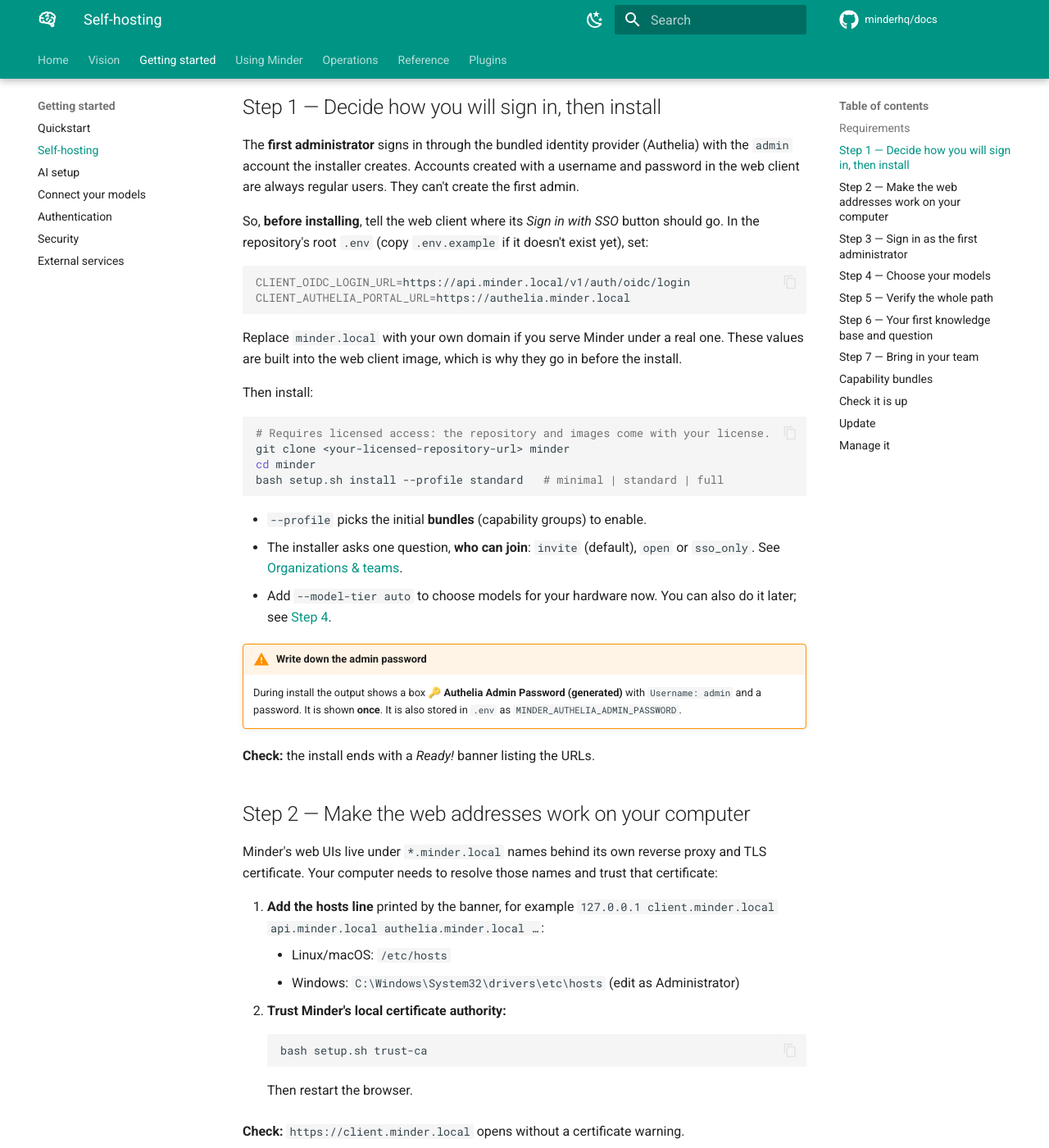
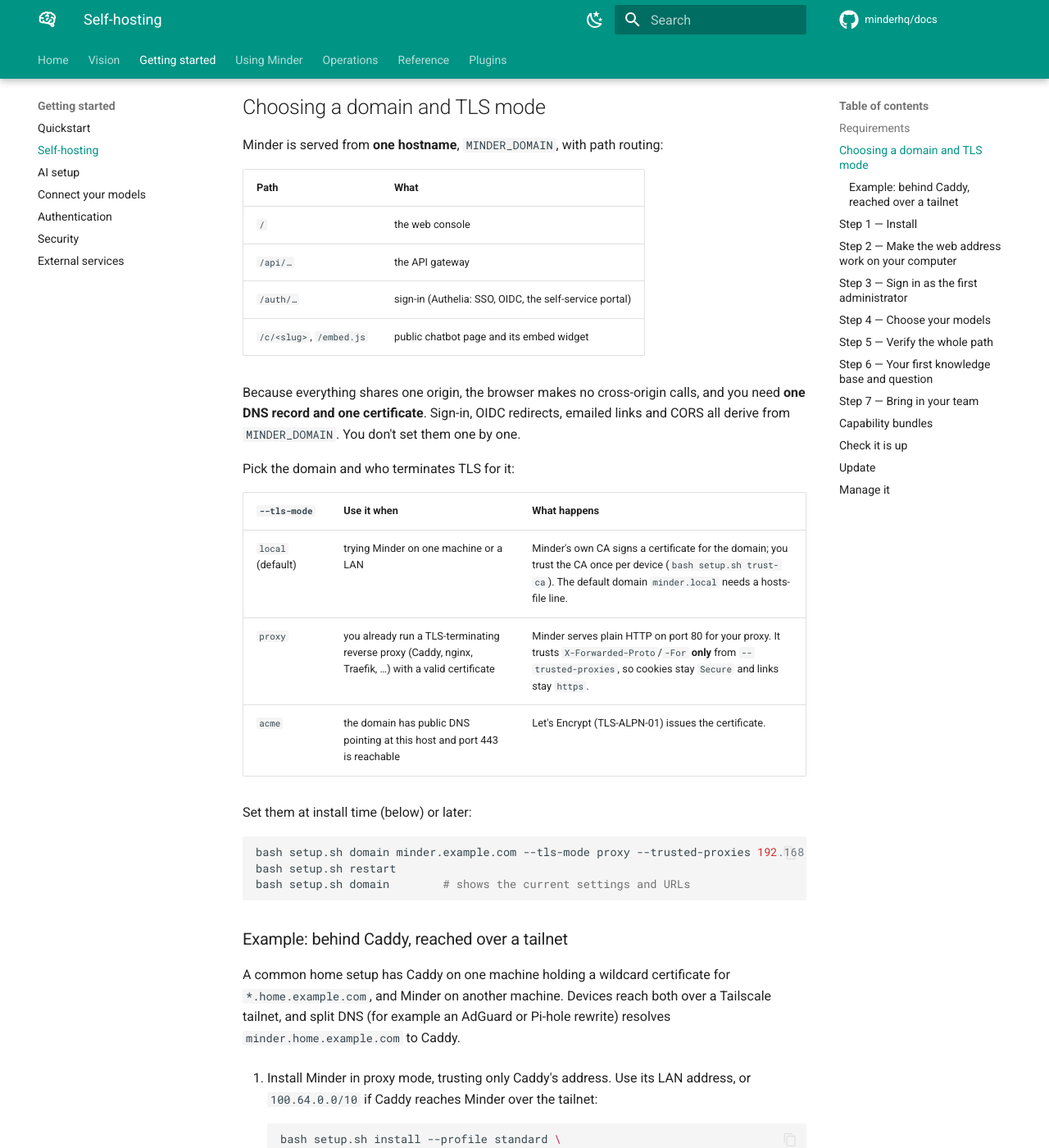
Before and after one commit to minderhq/docs, an MkDocs documentation site: the page built from docs/self-hosting.md, in a window 1280 px wide and 1400 px high, scrolled down 867 px. Shown: the whole window at 82% size. Built offline with MkDocs 1.6.1 and Material for MkDocs 9.7.7, drawn with Linux system fonts in a browser that asks for light colours; comment, search, counter and statistics services are not loaded; some of the changed text lies outside the part shown.

Commit message:
docs(self-hosting): choosing a domain and TLS mode; one-hostname upgrade note
Minder is served from one hostname (MINDER_DOMAIN) with path routing:
/ console, /api gateway, /auth sign-in, /c/<slug> and /embed.js public
chat. The install guide gains a "Choosing a domain and TLS mode" section
(local, proxy, acme) with a generic Caddy + tailnet split-DNS example,
the install steps drop the hand-set client SSO URLs and the
client.minder.local addresses, and Upgrading gets the migration note.

Co-Authored-By: Claude Opus 5.5 <noreply@anthropic.com>

````diff
--- a/docs/self-hosting.md
+++ b/docs/self-hosting.md
@@ -33,33 +33,86 @@ the steps in sequence; each one ends with a check.
 
     Run `wsl --shutdown` once afterwards for it to take effect.
 
-## Step 1 — Decide how you will sign in, then install
+## Choosing a domain and TLS mode
+
+Minder is served from **one hostname**, `MINDER_DOMAIN`, with path routing:
+
+| Path | What |
+|---|---|
+| `/` | the web console |
+| `/api/…` | the API gateway |
+| `/auth/…` | sign-in (Authelia: SSO, OIDC, the self-service portal) |
+| `/c/<slug>`, `/embed.js` | public chatbot page and its embed widget |
+
+Because everything shares one origin, the browser makes no cross-origin calls,
+and you need **one DNS record and one certificate**. Sign-in, OIDC redirects,
+emailed links and CORS all derive from `MINDER_DOMAIN`. You don't set them one
+by one.
+
+Pick the domain and who terminates TLS for it:
+
+| `--tls-mode` | Use it when | What happens |
+|---|---|---|
+| `local` (default) | trying Minder on one machine or a LAN | Minder's own CA signs a certificate for the domain; you trust the CA once per device (`bash setup.sh trust-ca`). The default domain `minder.local` needs a hosts-file line. |
+| `proxy` | you already run a TLS-terminating reverse proxy (Caddy, nginx, Traefik, …) with a valid certificate | Minder serves plain HTTP on port 80 for your proxy. It trusts `X-Forwarded-Proto`/`-For` **only** from `--trusted-proxies`, so cookies stay `Secure` and links stay `https`. |
+| `acme` | the domain has public DNS pointing at this host and port 443 is reachable | Let's Encrypt (TLS-ALPN-01) issues the certificate. |
+
+Set them at install time (below) or later:
+
+```bash
+bash setup.sh domain minder.example.com --tls-mode proxy --trusted-proxies 192.168.1.10/32
+bash setup.sh restart
+bash setup.sh domain        # shows the current settings and URLs
+```
+
+### Example: behind Caddy, reached over a tailnet
+
+A common home setup has Caddy on one machine holding a wildcard certificate for
+`*.home.example.com`, and Minder on another machine. Devices reach both over a
+Tailscale tailnet, and split DNS (for example an AdGuard or Pi-hole rewrite)
+resolves `minder.home.example.com` to Caddy.
+
+1. Install Minder in proxy mode, trusting only Caddy's address. Use its LAN
+   address, or `100.64.0.0/10` if Caddy reaches Minder over the tailnet:
+
+    ```bash
+    bash setup.sh install --profile standard \
+      --domain minder.home.example.com --tls-mode proxy \
+      --trusted-proxies 192.168.1.10/32
+    ```
+
+2. Add a site to Caddy. Caddy sets `X-Forwarded-Proto: https` and
+   `X-Forwarded-For` itself:
+
+    ```caddyfile
+    minder.home.example.com {
+        tls /etc/caddy/certs/wildcard.crt /etc/caddy/certs/wildcard.key
+        reverse_proxy http://<minder-host>:80
+    }
+    ```
+
+3. Point `minder.home.example.com` at Caddy in your DNS (the split-DNS rewrite).
+   Phones and laptops on the tailnet then open `https://minder.home.example.com`
+   with no hosts-file edits and no certificate warnings.
+
+!!! warning "Keep port 80 closed to everything but the proxy"
+    In proxy mode the Minder host serves plain HTTP on port 80. Firewall it so
+    only the proxy can reach it.
+
+## Step 1 — Install
 
 The **first administrator** signs in through the bundled identity provider
 (Authelia) with the `admin` account the installer creates. Accounts created
 with a username and password in the web client are always regular users. They
-can't create the first admin.
-
-So, **before installing**, tell the web client where its *Sign in with SSO*
-button should go. In the repository's root `.env` (copy `.env.example` if it
-doesn't exist yet), set:
-
-```bash
-CLIENT_OIDC_LOGIN_URL=https://api.minder.local/v1/auth/oidc/login
-CLIENT_AUTHELIA_PORTAL_URL=https://authelia.minder.local
-```
-
-Replace `minder.local` with your own domain if you serve Minder under a real
-one. These values are built into the web client image, which is why they go in
-before the install.
-
-Then install:
+can't create the first admin. The web client's *Sign in with SSO* button needs
+no configuration: it points at `/api` on the console's own domain.
 
 ```bash
 # Requires licensed access: the repository and images come with your license.
 git clone <your-licensed-repository-url> minder
 cd minder
 bash setup.sh install --profile standard   # minimal | standard | full
+# Your own domain (see above): add --domain <name> [--tls-mode proxy|acme]
 ```
 
 - `--profile` picks the initial **bundles** (capability groups) to enable.
@@ -75,14 +128,14 @@ bash setup.sh install --profile standard   # minimal | standard | full
 
 **Check:** the install ends with a *Ready!* banner listing the URLs.
 
-## Step 2 — Make the web addresses work on your computer
+## Step 2 — Make the web address work on your computer
 
-Minder's web UIs live under `*.minder.local` names behind its own reverse proxy
-and TLS certificate. Your computer needs to resolve those names and trust that
-certificate:
+With your own domain and DNS (proxy or acme mode), skip to the check at the end
+of this step. With the default `minder.local` and its local CA, your computer
+needs to resolve the name and trust the certificate:
 
 1. **Add the hosts line** printed by the banner, for example
-   `127.0.0.1 client.minder.local api.minder.local authelia.minder.local …`:
+   `127.0.0.1 minder.local chat.minder.local …`:
     - Linux/macOS: `/etc/hosts`
     - Windows: `C:\Windows\System32\drivers\etc\hosts` (edit as Administrator)
 2. **Trust Minder's local certificate authority:**
@@ -93,7 +146,8 @@ certificate:
 
     Then restart the browser.
 
-**Check:** `https://client.minder.local` opens without a certificate warning.
+**Check:** `https://<MINDER_DOMAIN>` (for example `https://minder.local`) opens
+without a certificate warning.
 
 To use Minder from other computers on your network, add the same hosts line
 there with the server's LAN IP instead of `127.0.0.1`, and trust the CA there
@@ -101,7 +155,7 @@ too.
 
 ## Step 3 — Sign in as the first administrator
 
-1. Open `https://client.minder.local` and choose **Giriş yap / Sign in** →
+1. Open `https://<MINDER_DOMAIN>` and choose **Giriş yap / Sign in** →
    **Sign in with SSO (Authelia)**.
 2. Sign in as `admin` with the password from Step 1.
 3. You land back in the client as an **instance admin**. The first admin to
@@ -109,15 +163,14 @@ too.
    operator role) automatically, once. See [Platform Admin](platform-admin.md)
    to grant it to others later.
 4. Change the generated password in the Authelia portal
-   (`https://authelia.minder.local`). See
+   (`https://<MINDER_DOMAIN>/auth/`). See
    [Authentication](authentication.md#the-admin-password).
 
 !!! note "No SSO button on the sign-in page?"
-    Then the client was built without `CLIENT_OIDC_LOGIN_URL`. Set the two
-    values from Step 1 in `.env`, rebuild the client with
-    `bash setup.sh update`, and reload the page. Opening the gateway's SSO URL
-    directly doesn't work: the client only accepts a sign-in that it started
-    itself.
+    Then `.env` sets `CLIENT_OIDC_LOGIN_URL` empty. Set it to
+    `/api/v1/auth/oidc/login`, rebuild the client with `bash setup.sh update`,
+    and reload the page. Opening the gateway's SSO URL directly doesn't work:
+    the client only accepts a sign-in that it started itself.
 
 **Check:** the user menu shows `admin`, and the sidebar has *Kuruluş /
 Organization* and *Sağlayıcılar ve varsayılanlar / Providers & defaults*.
--- a/docs/upgrades.md
+++ b/docs/upgrades.md
@@ -29,6 +29,28 @@ flow, verification, rollback, and per-image caveats.
 !!! tip "Bottom line"
     To change an image version: edit the `image:` tag in the Compose file, then
     apply with `bash setup.sh update`.
+
+## Upgrade note: one hostname with path routing
+
+Releases with `MINDER_DOMAIN` serve the console, API, sign-in and public
+chatbot from one hostname (`/`, `/api`, `/auth`, `/c/<slug>` and `/embed.js`).
+The default is `minder.local`. On an existing install:
+
+- Add `minder.local` to the hosts file of every device you use, or move to a
+  real name with `bash setup.sh domain <name>`. `bash setup.sh doctor` lists
+  what is missing.
+- `client.minder.local` redirects to the new address for one release.
+  `api.minder.local`, `authelia.minder.local` and the operator tools keep
+  their old names for now.
+- Sign-in moved under `/auth`: the OIDC issuer is now
+  `https://<MINDER_DOMAIN>/auth`. If you set `AUTHELIA_ISSUER_URL`,
+  `MINDER_OIDC_REDIRECT_URI`, `MINDER_CLIENT_BASE_URL` or `CORS_ALLOWED_ORIGINS`
+  yourself, update or remove them. When unset, they derive from the domain.
+- Setup moves the old shipped web client URLs in `.env` to same-origin ones
+  (`/api`, `/api/v1/auth/oidc/login`, `/auth/`) and keeps values you set
+  yourself. The rebuilt client then talks to `/api` on its own domain.
+- Behind your own TLS proxy, see
+  [Choosing a domain and TLS mode](self-hosting.md#choosing-a-domain-and-tls-mode).
 
 ## Pre-upgrade checklist
 
````
Also changed, not shown: docs/remote-access.md (+9 -3 lines).
